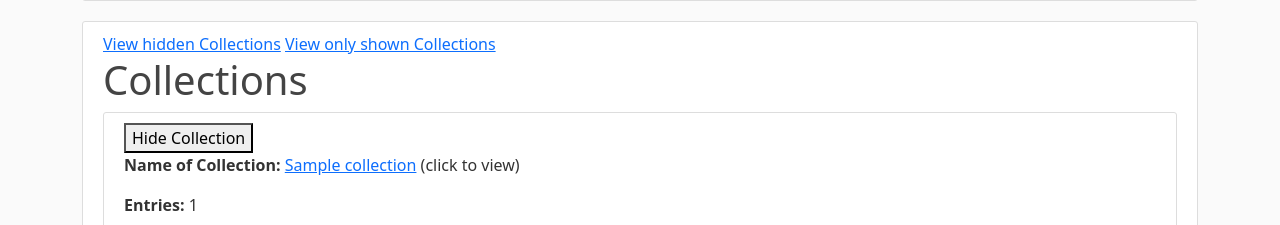
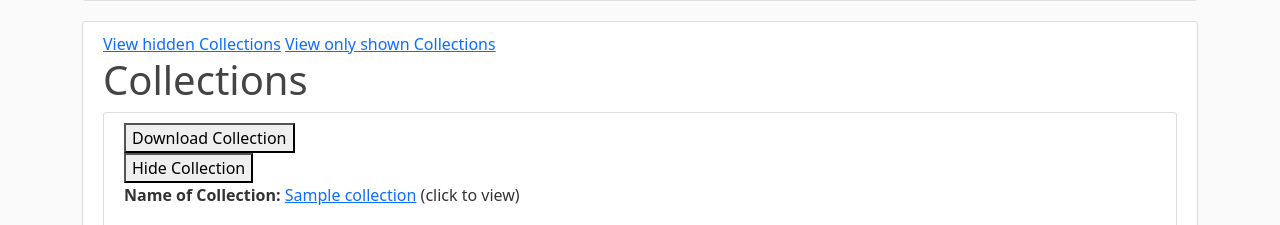
Before and after one commit to arthurhjorth/au_methods, a Flask app: page /project/1 in a window 1280 px wide. Shown: the part 712-937 px from the top of the page. Run offline with Flask 2, Linux system fonts and the light colour scheme; a user stored in the database is signed in; tables that the repository leaves empty hold one stand-in row (values such as "Sample post"); parts of the project's set-up code (start-up, migrations or seed data) failed here and were passed over; some libraries are stand-ins or nearby versions.

Commit message:
Added ability to download collections

```diff
--- a/app.py
+++ b/app.py
@@ -786,6 +786,24 @@ def project(project_id):
 
     collections_data = [{'collection_id' : c.id, 'counts' : c.doc_count, 'collection_name' : c.name, 'filters' : c.filters, 'analysis_results' : c.analysis_results, 'hidden' : c.hidden} for c in p.collections]
     if request.method == 'POST':
+        if 'download-collection' in request.form.to_dict():
+            collection_id = request.form.to_dict()['hide-collection']
+            col = models.Collection.query.get(collection_id)
+            filename = "Download_"+col.name+".csv"
+            with open(filename) as outf:
+                for h in col.headings:
+                    outf.write(h)
+                    outf.write(",")
+                outf.write("\n")
+                for d in col.documents:
+                    data = d.data
+                    for h in col.headings:
+                        outf.write(data[h])
+                        outf.write(",")
+                    outf.write("\n")
+                send_from_directory(filename)
+
+            return redirect(url_for('project', project_id = project_id))
         if 'hide-collection' in request.form.to_dict():
             collection_id = request.form.to_dict()['hide-collection']
             col = models.Collection.query.get(collection_id)
--- a/templates/project.html
+++ b/templates/project.html
@@ -39,7 +39,7 @@
 {% for c in collections_data %}
     {% if not c.hidden or view == '1' %}
         <div class="content-section col-md-12">
-
+            <form action="" method="post"><button type="submit" value="{{c.collection_id}}"" name="download-collection">Download Collection</button></form>
         {% if not c.hidden %}
             <form action="" method="post"><button type="submit" value="{{c.collection_id}}"" name="hide-collection">Hide Collection</button></form>
         {% endif %}
```
